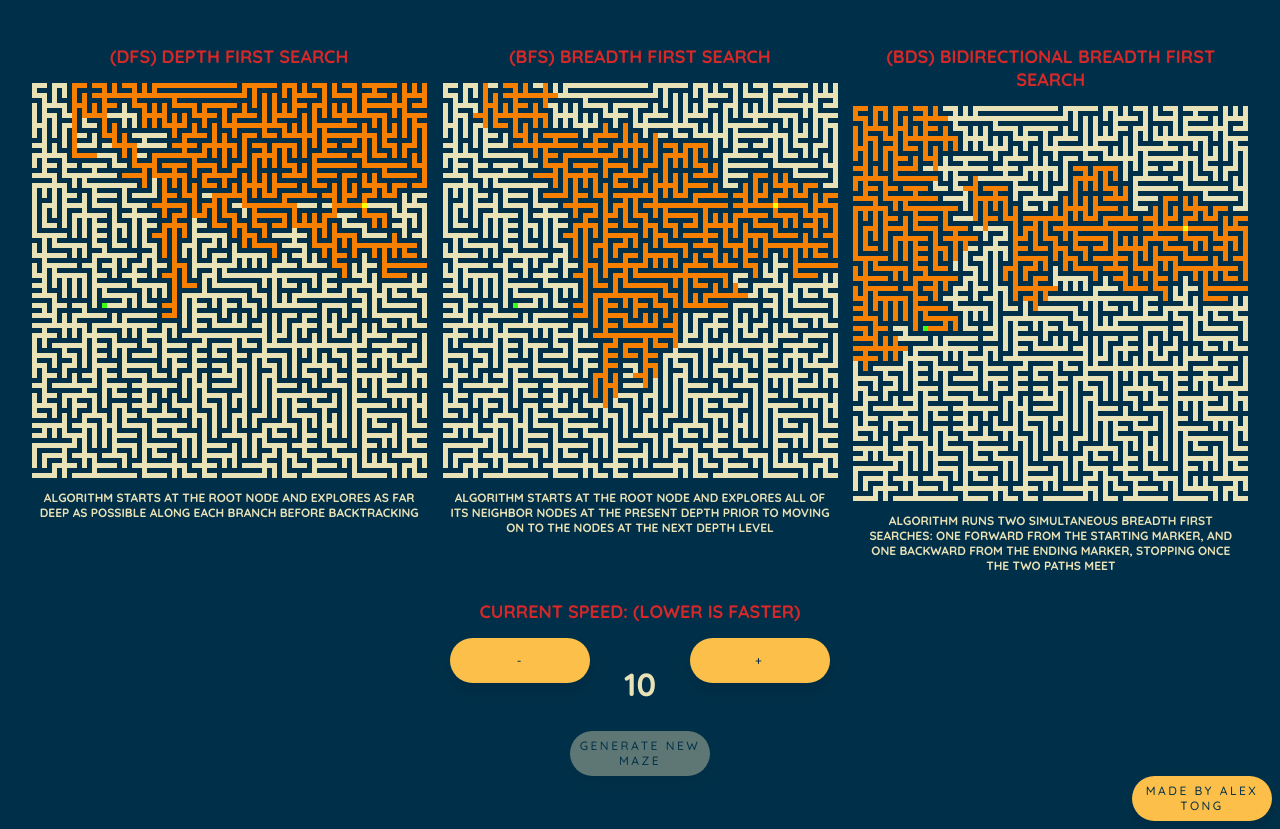
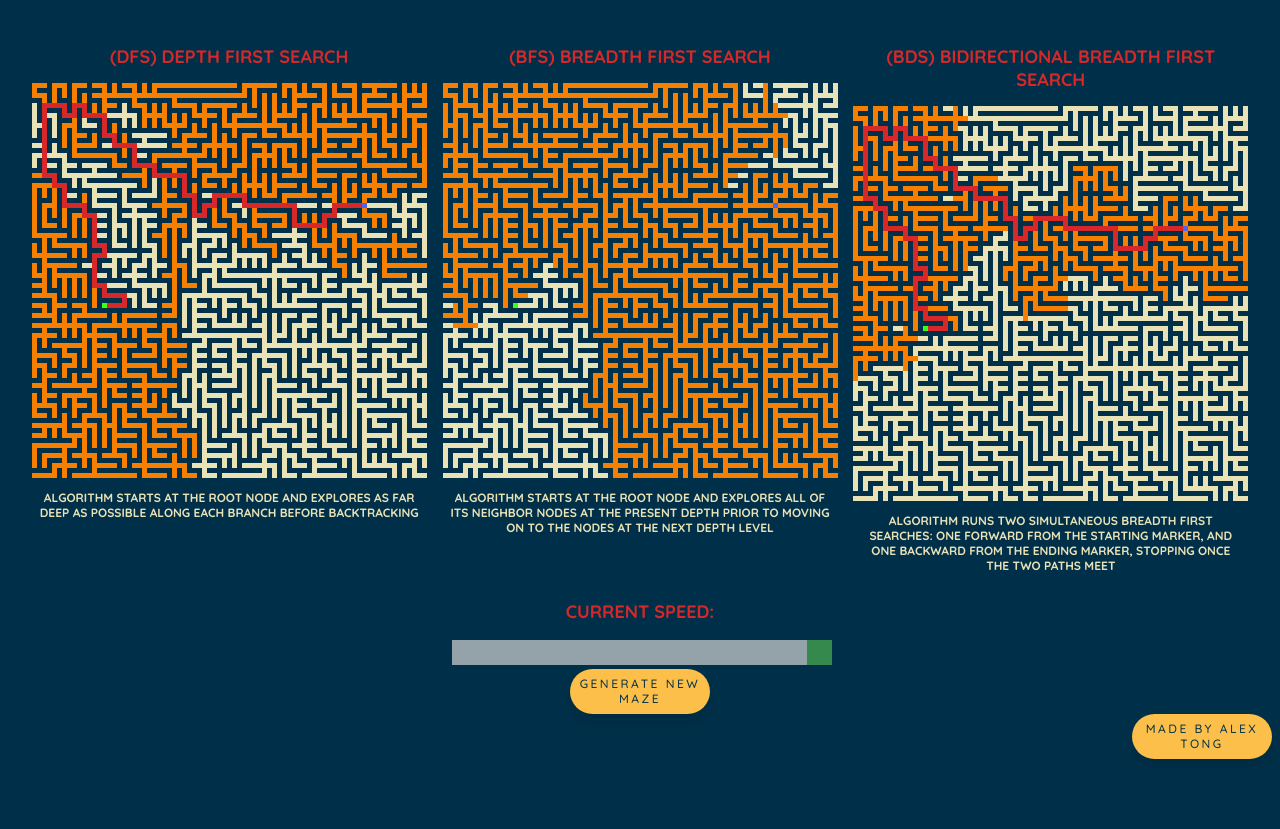
Before and after one commit to alextongme/mazeSolver, a plain HTML site: page index.html in a window 1280 px wide. Shown: the part 108-937 px from the top of the page. After the commit the page ends 875 px from the top, so only its background shows below. Drawn offline with Linux system fonts and the light colour scheme.

Commit message:
added adjustments, slider for speed, generating a new maze quicker

```diff
--- a/index.html
+++ b/index.html
@@ -35,11 +35,11 @@
     </div>
 
     <div id="bottom-container">
-      <h2>current speed: (lower is faster)</h2>
+      <h2>current speed:</h2>
       <div id="speed-container">
-        <button id="decrement">-</button>
-        <h2 id="speed"></h2>
-        <button id="increment">+</button>
+        <div class="slidecontainer">
+          <input type="range" min="0" max="50" value="0" class="slider" id="myRange">
+        </div>
       </div>
       <button id="refresh">generate new maze</button>
     </div>
--- a/script.js
+++ b/script.js
@@ -3,7 +3,6 @@ const canvasDFS = document.getElementById('canvas-dfs');
 const canvasBFS = document.getElementById('canvas-bfs');
 const canvasBDS = document.getElementById('canvas-bds');
 const refresh = document.getElementById('refresh');
-const speedText = document.getElementById('speed');
 
 const incrementSpeed = document.getElementById('increment');
 const decrementSpeed = document.getElementById('decrement');
@@ -11,6 +10,8 @@ const decrementSpeed = document.getElementById('decrement');
 let ctxDFS = canvasDFS.getContext('2d');
 let ctxBFS = canvasBFS.getContext('2d');
 let ctxBDS = canvasBDS.getContext('2d');
+
+const globalQueue = [];
 
 const makeDelayedExec = (time) => {
     const queue = [];
@@ -23,9 +24,8 @@ const makeDelayedExec = (time) => {
       if (queue.length) {
         const fn = queue.shift();
         fn();
-        refresh.setAttribute('disabled', true);
+        globalQueue.push(intervalId)
       } else {
-        refresh.removeAttribute('disabled');
         clearInterval(intervalId);
       }
     }, time);
@@ -33,9 +33,7 @@ const makeDelayedExec = (time) => {
     return delayedPrint;
 };
 
-let speed = 10;
-
-speedText.innerHTML = speed;
+let speed = 0;
 
 let delayedExecDfs = makeDelayedExec(speed);
 let delayedExecBfs = makeDelayedExec(speed);
@@ -97,7 +95,7 @@ class Maze {
 
                     let currNode = this.grid[i][j];
                     if(currNode.start === true) {
-                        this.ctx.fillStyle = '#FFFF00';
+                        this.ctx.fillStyle = '#4666FF';
                     } else if (currNode.end === true) {
                         this.ctx.fillStyle = '#39ff14';
                     } else {
@@ -467,6 +465,10 @@ mazeBFS.paintCorrectPath(bfsPath, '#d62828');
 mazeBDS.paintCorrectPath(bdsPath, '#d62828');
 
 refresh.onclick = function() {
+    for(let i = 0; i < globalQueue.length; i++) {
+        clearInterval(globalQueue[i]);
+    }
+
     ctxDFS.clearRect(0, 0, canvasDFS.width, canvasDFS.height);
     ctxBFS.clearRect(0, 0, canvasBFS.width, canvasBFS.height);
     ctxBDS.clearRect(0, 0, canvasBDS.width, canvasBDS.height);
@@ -492,14 +494,8 @@ refresh.onclick = function() {
     mazeBDS.paintCorrectPath(bdsPath, '#d62828');
 }
 
-incrementSpeed.onclick = function() {
-    speed += 1;
-    speedText.innerHTML = speed;
+const slider = document.getElementById("myRange");
+
+slider.oninput = function() {
+    speed = this.value;
 }
-
-decrementSpeed.onclick = function() {
-    if (speed > 0) {
-        speed -= 1;
-        speedText.innerHTML = speed;
-    }
-}
--- a/style.css
+++ b/style.css
@@ -93,3 +93,50 @@ footer{
     display: flex;
     justify-content: flex-end;
 }
+
+#increment {
+    font-size: 40px;
+    height: auto;
+}
+
+#decrement {
+    font-size: 40px;
+    height: auto;
+}
+
+.slidecontainer {
+    width: 100%; /* Width of the outside container */
+  }
+
+.slider {
+    -webkit-appearance: none;  /* Override default CSS styles */
+    appearance: none;
+    width: 100%; /* Full-width */
+    height: 25px; /* Specified height */
+    background: #d3d3d3; /* Grey background */
+    outline: none; /* Remove outline */
+    opacity: 0.7; /* Set transparency (for mouse-over effects on hover) */
+    -webkit-transition: .2s; /* 0.2 seconds transition on hover */
+    transition: opacity .2s;
+    direction: rtl;
+}
+
+.slider:hover {
+    opacity: 1; /* Fully shown on mouse-over */
+}
+
+.slider::-webkit-slider-thumb {
+    -webkit-appearance: none; /* Override default look */
+    appearance: none;
+    width: 25px; /* Set a specific slider handle width */
+    height: 25px; /* Slider handle height */
+    background: #4CAF50; /* Green background */
+    cursor: pointer; /* Cursor on hover */
+}
+
+.slider::-moz-range-thumb {
+    width: 25px; /* Set a specific slider handle width */
+    height: 25px; /* Slider handle height */
+    background: #4CAF50; /* Green background */
+    cursor: pointer; /* Cursor on hover */
+}
```
